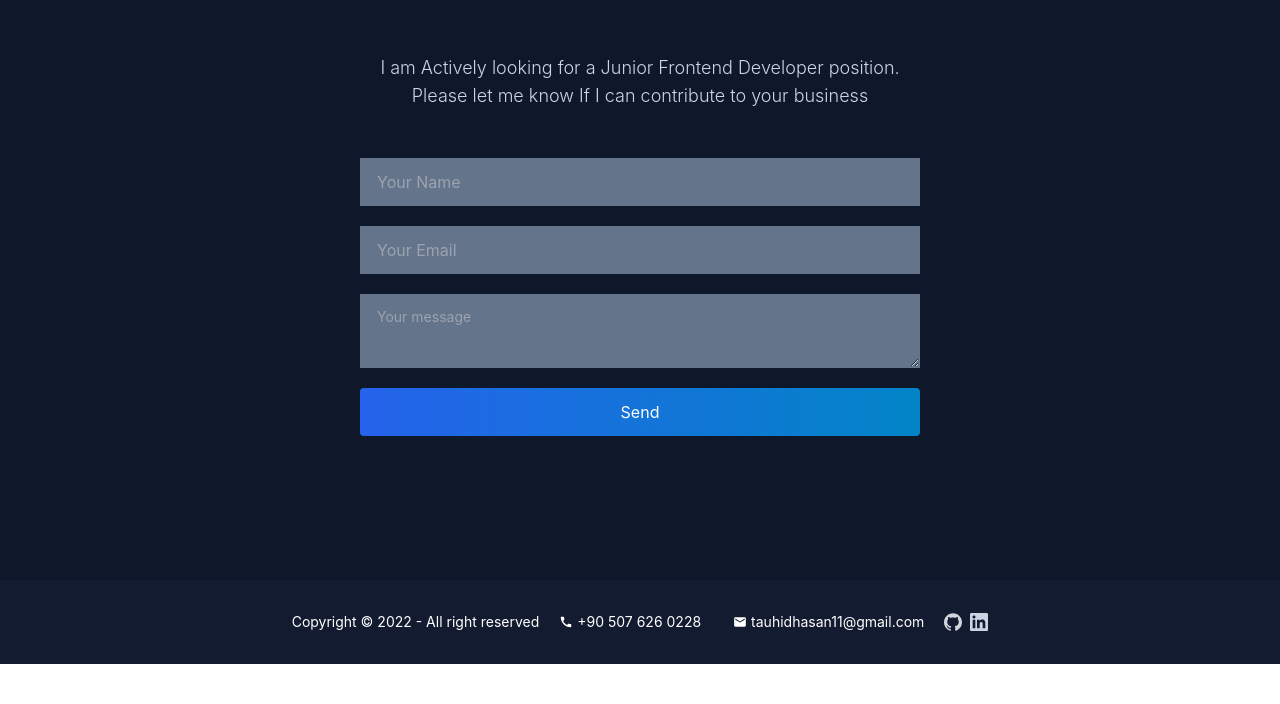
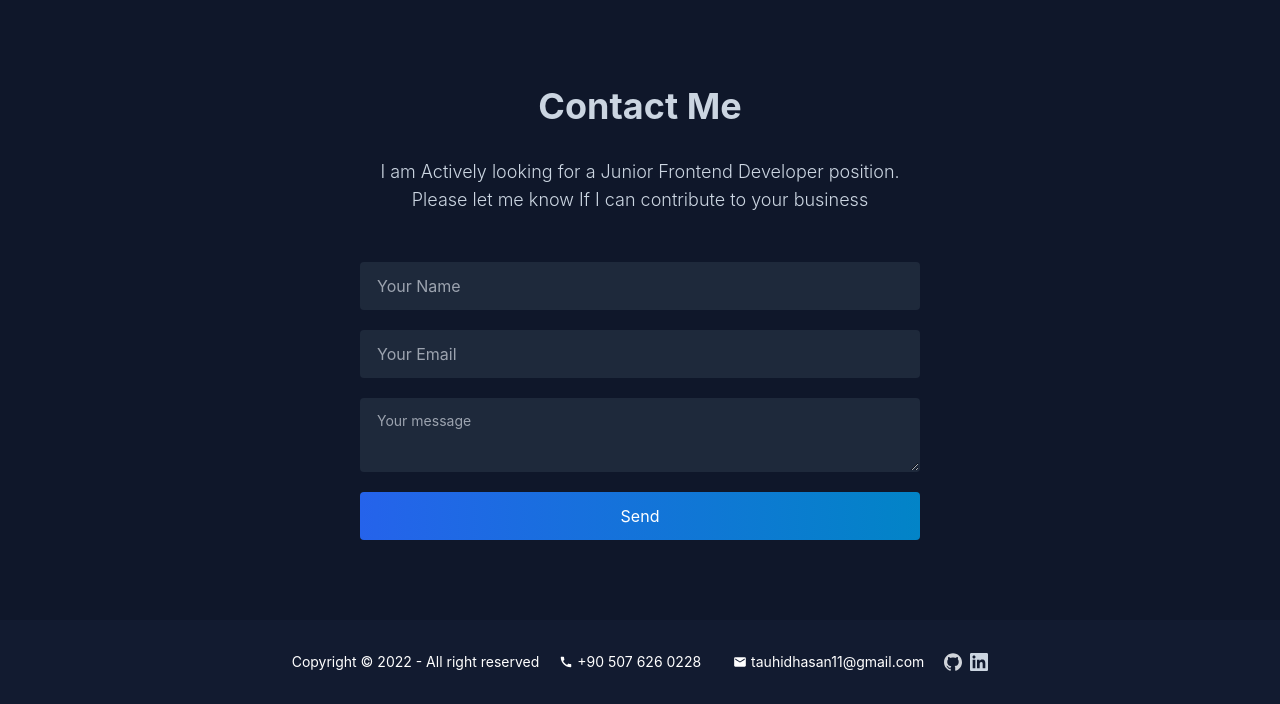
Before and after one commit to tauhid-hasan-dev/tauhidhasan, a React (Create React App) app: page / in a window 1280 px wide. Shown: the part 1810-2514 px from the top of the page. Before the commit the page ends 2474 px from the top, so only its background shows below. Built offline with nearby package versions, Linux system fonts and the light colour scheme; no server answers.

Commit message:
style updated

```diff
--- a/src/Components/Home/Home/Contact.js
+++ b/src/Components/Home/Home/Contact.js
@@ -22,15 +22,18 @@ const Contact = () => {
 
     return (
         <div className=' bg-background ' id='contact'>
-            <div className='w-full flex justify-center bg-background py-16 '>
+            <div className='flex flex-col items-center justify-center bg-background pt-16 lg:pt-24   '>
+                <div className='text-4xl mb-8 font-bold text-slate-300'>
+                    <p>Contact Me</p>
+                </div>
                 <div className='pb-10 lg:w-1/2 w-[90%]'>
                     <p className='text-sm lg:text-lg  text-slate-300 font-light text-center mb-2'>I am Actively looking for a Junior Frontend Developer position.<br></br>Please let me know If I can contribute to your business</p>
 
-                    <form ref={form} onSubmit={sendEmail} className='p-10  bg-nav-color flex flex-col gap-5'>
-                        <input name='user_name' type='text' className="bg-slate-500 text-white  focus:bg-slate-700 input rounded-none w-full" placeholder="Your Name" required></input>
-                        <input name='user_email' type='email' className="bg-slate-500 text-white  focus:bg-slate-700 input rounded-none w-full" placeholder="Your Email" required></input>
+                    <form ref={form} onSubmit={sendEmail} className='px-2 lg:px-10 pt-10 pb-10   bg-nav-color flex flex-col gap-5'>
+                        <input name='user_name' type='text' className="bg-slate-800 text-white  focus:bg-slate-700 input  w-full rounded" placeholder="Your Name" required></input>
+                        <input name='user_email' type='email' className="bg-slate-800 text-white  focus:bg-slate-700 input rounded w-full rou" placeholder="Your Email" required></input>
 
-                        <textarea name='message' type='text' className="bg-slate-500 text-white  focus:bg-slate-700 textarea rounded-none w-full" placeholder="Your message" required></textarea>
+                        <textarea name='message' type='text' className="bg-slate-800 text-white  focus:bg-slate-700 textarea rounded w-full" placeholder="Your message" required></textarea>
                         <input type="submit" value="Send" className=" bg-gradient-to-r from-blue-600 to-sky-600 hover:from-blue-700 hover:to-sky-700 w-full py-3 px-10 text-white  cursor-pointer rounded" />
                     </form>
                 </div>
```
